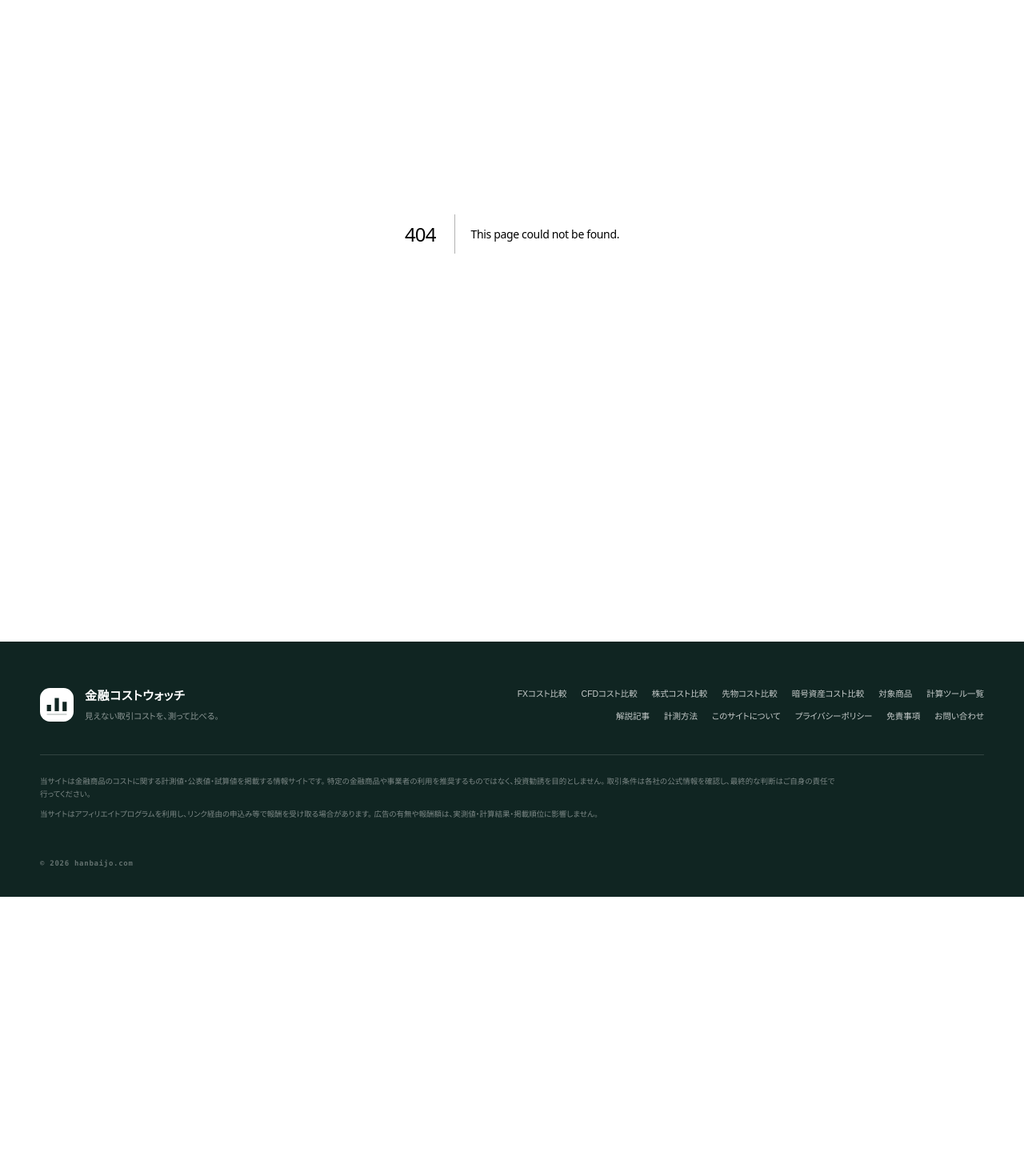
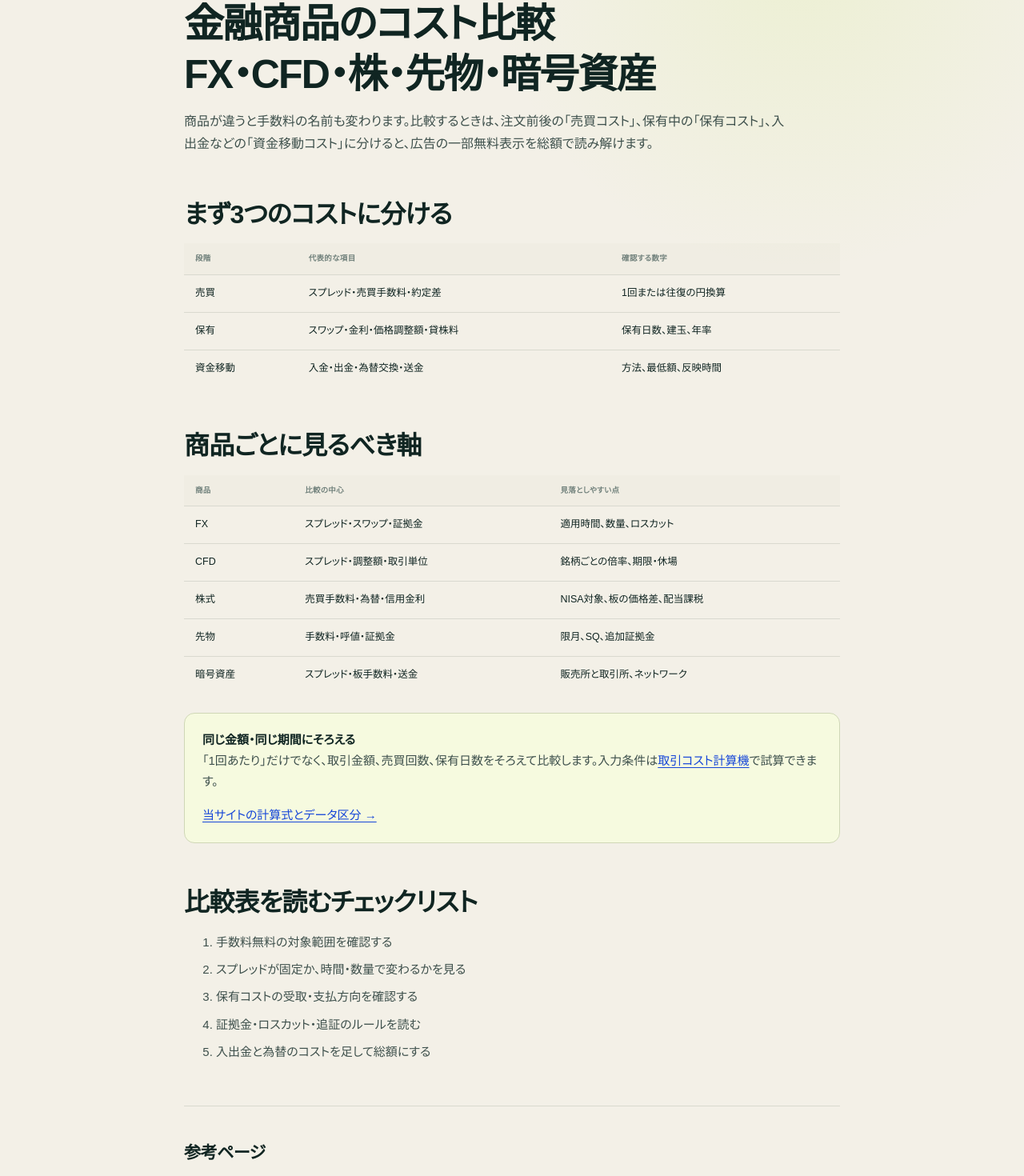
Before and after one commit to mrok18/hanbaijo, a Next.js app: page /articles/financial-product-cost-comparison in a window 1280 px wide. Before the commit this address had no page. Shown: the part 185-1655 px from the top of the page at 80% size. Before the commit the page ends 1306 px from the top, so only its background shows below. Built offline with nearby package versions, Linux system fonts and the light colour scheme.

Commit message:
Add cross-asset cost guides

```diff
--- /dev/null
+++ b/app/articles/financial-product-cost-comparison/page.tsx
@@ -0,0 +1,14 @@
+import type { Metadata } from 'next';
+import Link from 'next/link';
+
+export const metadata: Metadata = { title: '金融商品のコスト比較｜FX・CFD・株・先物・暗号資産の見方', description: 'FX、CFD、株式、先物、暗号資産の取引コストを、売買・保有・資金移動の3段階で比較する方法を解説します。' };
+
+export default function Page() { return <article>
+  <p className="page-kicker">CROSS-ASSET / COST</p><h1>金融商品のコスト比較<br />FX・CFD・株・先物・暗号資産</h1>
+  <p className="lede">商品が違うと手数料の名前も変わります。比較するときは、注文前後の「売買コスト」、保有中の「保有コスト」、入出金などの「資金移動コスト」に分けると、広告の一部無料表示を総額で読み解けます。</p>
+  <h2>まず3つのコストに分ける</h2><div className="table-scroll"><table className="rates"><thead><tr><th>段階</th><th>代表的な項目</th><th>確認する数字</th></tr></thead><tbody><tr><td>売買</td><td>スプレッド・売買手数料・約定差</td><td>1回または往復の円換算</td></tr><tr><td>保有</td><td>スワップ・金利・価格調整額・貸株料</td><td>保有日数、建玉、年率</td></tr><tr><td>資金移動</td><td>入金・出金・為替交換・送金</td><td>方法、最低額、反映時間</td></tr></tbody></table></div>
+  <h2>商品ごとに見るべき軸</h2><div className="table-scroll"><table className="rates"><thead><tr><th>商品</th><th>比較の中心</th><th>見落としやすい点</th></tr></thead><tbody><tr><td>FX</td><td>スプレッド・スワップ・証拠金</td><td>適用時間、数量、ロスカット</td></tr><tr><td>CFD</td><td>スプレッド・調整額・取引単位</td><td>銘柄ごとの倍率、期限・休場</td></tr><tr><td>株式</td><td>売買手数料・為替・信用金利</td><td>NISA対象、板の価格差、配当課税</td></tr><tr><td>先物</td><td>手数料・呼値・証拠金</td><td>限月、SQ、追加証拠金</td></tr><tr><td>暗号資産</td><td>スプレッド・板手数料・送金</td><td>販売所と取引所、ネットワーク</td></tr></tbody></table></div>
+  <div className="callout"><strong>同じ金額・同じ期間にそろえる</strong><p>「1回あたり」だけでなく、取引金額、売買回数、保有日数をそろえて比較します。入力条件は<a href="/tools/cost-calculator">取引コスト計算機</a>で試算できます。</p><Link href="/method">当サイトの計算式とデータ区分 →</Link></div>
+  <h2>比較表を読むチェックリスト</h2><ol><li>手数料無料の対象範囲を確認する</li><li>スプレッドが固定か、時間・数量で変わるかを見る</li><li>保有コストの受取・支払方向を確認する</li><li>証拠金・ロスカット・追証のルールを読む</li><li>入出金と為替のコストを足して総額にする</li></ol>
+  <section className="article-sources" aria-labelledby="sources"><h2 id="sources">参考ページ</h2><ul><li><Link href="/fx">FXコスト比較</Link></li><li><Link href="/cfd">CFDコスト比較</Link></li><li><Link href="/stocks">株式コスト比較</Link></li><li><Link href="/futures">先物コスト比較</Link></li><li><Link href="/crypto">暗号資産の実測ページ</Link></li></ul><p>各社の条件は変更されるため、最終的には公式サイトと取引画面をご確認ください。</p></section>
+</article>; }
--- a/app/articles/posts.ts
+++ b/app/articles/posts.ts
@@ -84,6 +84,8 @@ export const POSTS = [
   { slug: 'gmo-coin-crypto-fx', category: '暗号資産FX・GMOコイン', title: 'GMOコイン暗号資産FXとは？2倍レバレッジ・証拠金・リスク', desc: '現物との違い、2倍レバレッジ、必要証拠金、維持率・ロスカットの確認項目を整理する。' },
   { slug: 'gmo-coin-api-public-private', category: '暗号資産・GMOコイン', title: 'GMOコインAPIの使い方｜Public APIとPrivate APIの違い', desc: 'レート・板情報を取得するPublic APIと、残高・注文に使うPrivate APIを権限と管理方法から整理する。' },
   { slug: 'gmo-coin-forex-fx', category: 'FX・GMOコイン', title: 'GMOコイン外国為替FXとは？1通貨・レバレッジ・スワップを確認', desc: '外国為替FXと暗号資産FXを分け、1通貨取引、証拠金、スプレッド、スワップの確認項目を整理する。' },
+  { slug: 'financial-product-cost-comparison', category: '金融商品・比較', title: '金融商品のコスト比較｜FX・CFD・株・先物・暗号資産の見方', desc: '売買・保有・資金移動の3段階に分け、金融商品全般のコストを同じ軸で比較する方法を解説する。' },
+  { slug: 'small-budget-investing-costs', category: '投資初心者・コスト', title: '少額投資のコスト｜100円・1通貨でも確認したい手数料とリスク', desc: '少額取引でも発生するスプレッド、入出金、証拠金、余裕資金を確認する順番を整理する。' },
   { slug: 'crypto-tax-reform-start-date', category: '暗号資産・税制', title: '暗号資産の分離課税はいつから？税制改正の対象・20％・損失繰越', desc: '改正金商法の施行日から決まる開始時期、特定暗号資産、20％分離課税、3年繰越、デリバティブの扱いを整理する。' },
   { slug: 'fx-profit-loss-offset-tax', category: 'FX・税金', title: 'FXの損益通算は何とできる？CFD・先物・株・暗号資産を整理', desc: '国内FXと一定のCFD・先物、株式、暗号資産の損益通算可否と、3年間の損失繰越に必要な申告を整理する。' },
   { slug: 'fx-multiple-accounts-cost-risk', category: 'FX・口座管理', title: 'FX口座を複数持つメリット・デメリット｜資金と損益の管理方法', desc: '2社以上を使い分ける利点と、証拠金の分散、ロスカット、損益集計、管理負担などの注意点を整理する。' },
```
Also changed, not shown: app/articles/small-budget-investing-costs/page.tsx (added, +14 -0 lines).
